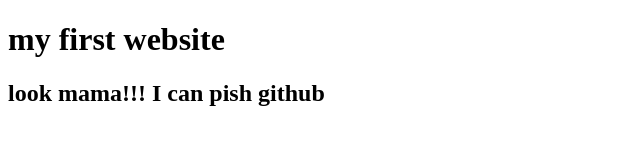
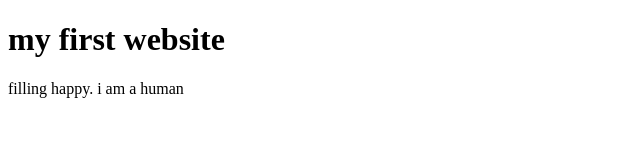
Before and after one commit to Naim38/My-First-Website, a plain HTML site: page index.html in a window 1280 px wide. Shown: the whole page, without its empty margins (0-640 px from the left). Drawn offline with Linux system fonts and the light colour scheme.

Commit message:
called human

```diff
--- a/index.html
+++ b/index.html
@@ -7,6 +7,6 @@
 </head>
 <body>
     <h1>my first website</h1>
-    <h2>look mama!!! I can pish github</h2>
+    <p>filling happy. i am a human</p>
 </body>
 </html>
```
